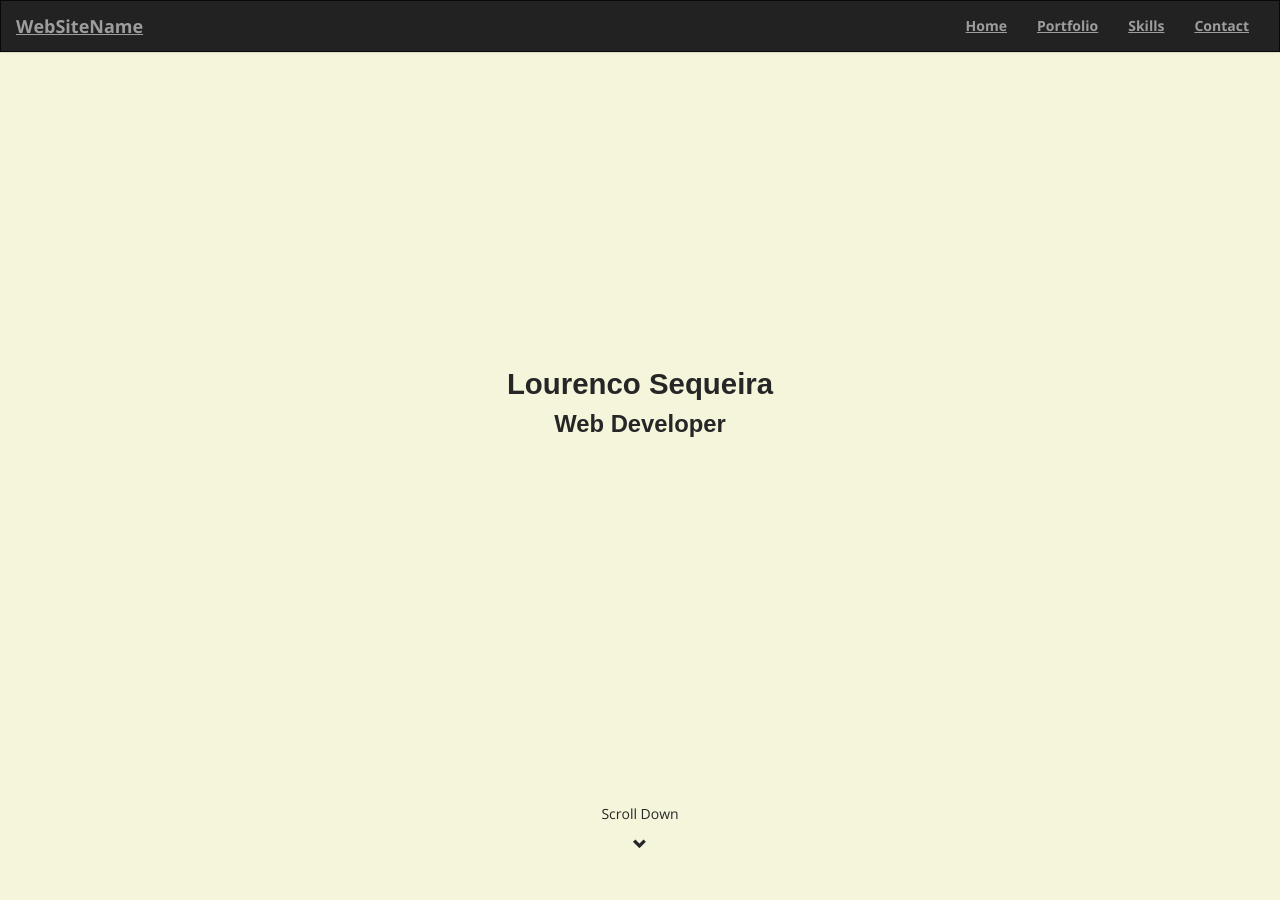
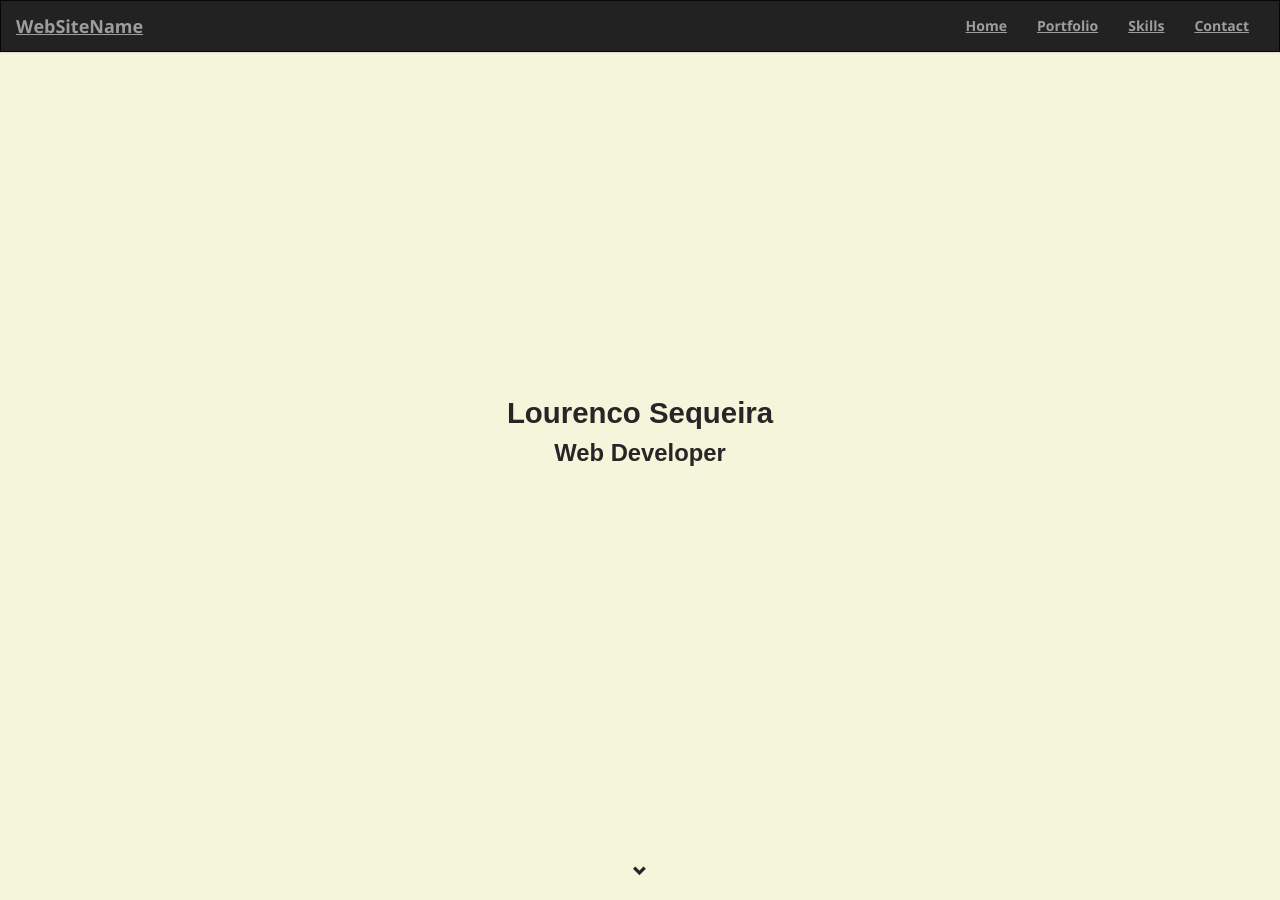
Before and after one commit to laseq/laseq.github.io, a Jekyll site: the page built from index.html, in a window 1280 px wide and 900 px high. Built offline with Jekyll 4.4.1, drawn with Linux system fonts in a browser that asks for light colours; nearby versions of some CDN libraries; some web fonts are replaced; comment, search, counter and statistics services are not loaded.

Commit message:
Minor content height change to the home section

```diff
--- a/_includes/section-home.html
+++ b/_includes/section-home.html
@@ -10,7 +10,7 @@
       <h2 id="intro-my-position">Web Developer</h2>
     </div>
     <div class="scroll-prompt">
-      <p>Scroll Down</p>
+      <!-- <p>Scroll Down</p> -->
       <span class="glyphicon glyphicon-chevron-down" aria-hidden="true"></span>
     </div>
   </div>
--- a/_sass/_intro-section.scss
+++ b/_sass/_intro-section.scss
@@ -1,6 +1,6 @@
-#page1 {
+#page-home {
   .content-wrapper {
-    height: 95vh;
+    height: 98vh;
     width: 100%;
     display: flex;
     justify-content: center;
@@ -11,7 +11,7 @@
       flex-direction: column;
       justify-content: space-between;
       // align-items: center;
-      height: 95vh;
+      height: 98vh;
 
       .intro-content {
         text-align: center;
--- a/_sass/_page-sections.scss
+++ b/_sass/_page-sections.scss
@@ -1,18 +1,18 @@
-#page1, #page2, #page3, #page4 {
+#page-home, #page-portfolio, #page-skills, #page-contact {
   // min-height: 800px;
   min-height: 100vh;
 }
 
-#page1 {
+#page-home {
   background-color: beige;
 }
-#page2 {
+#page-portfolio {
   background-color: beige;
   padding: 0 1.5em 1.5em 1.5em;
 }
-#page3 {
+#page-skills {
   background-color: beige;
 }
-#page4 {
+#page-contact {
   background-color: purple;
 }
--- a/index.html
+++ b/index.html
@@ -6,19 +6,19 @@ layout: default
 
   Main content goes here. -->
 
-  <div id="page1">
+  <div id="page-home">
     {% include section-home.html %}
   </div>
 
-  <div id="page2">
+  <div id="page-portfolio">
     {% include section-portfolio.html %}
   </div>
 
-  <div id="page3">
+  <div id="page-skills">
     {% include section-skills.html %}
   </div>
 
-  <div id="page4">
+  <div id="page-contact">
     {% include section-contact.html %}
   </div>
 
```
